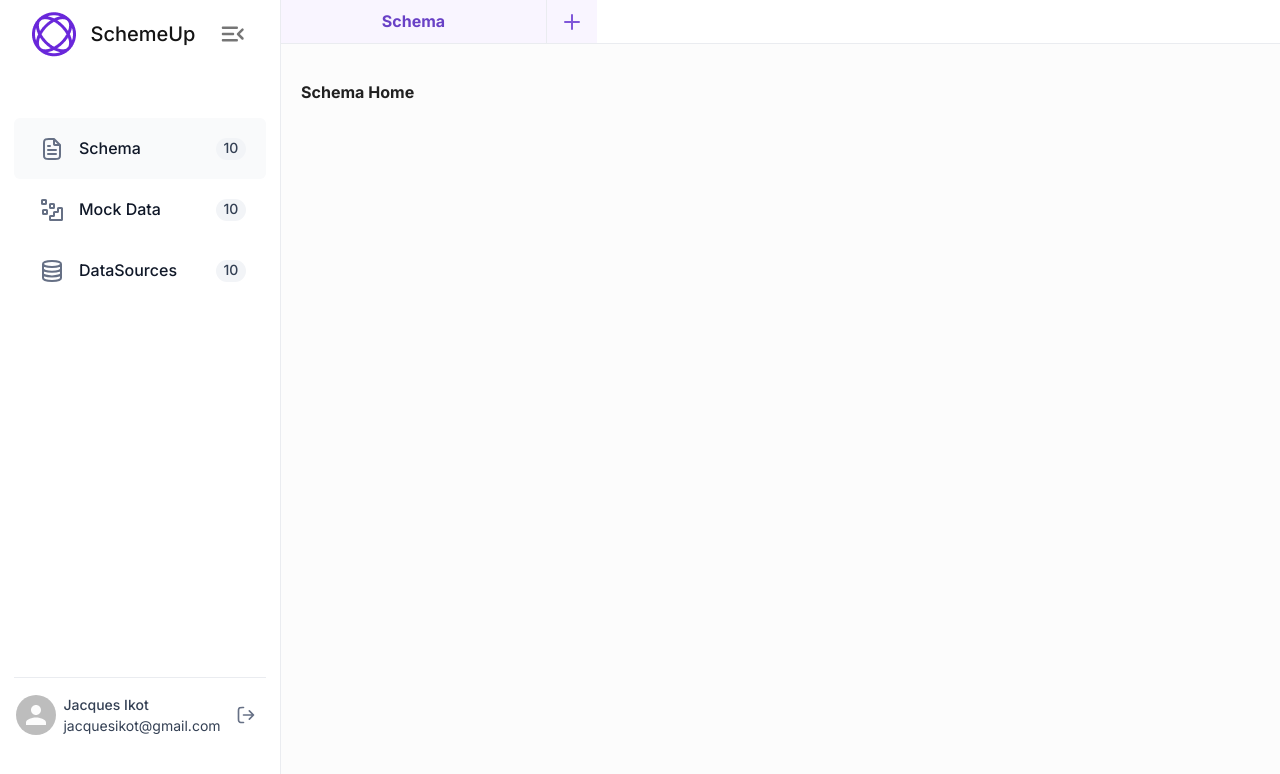
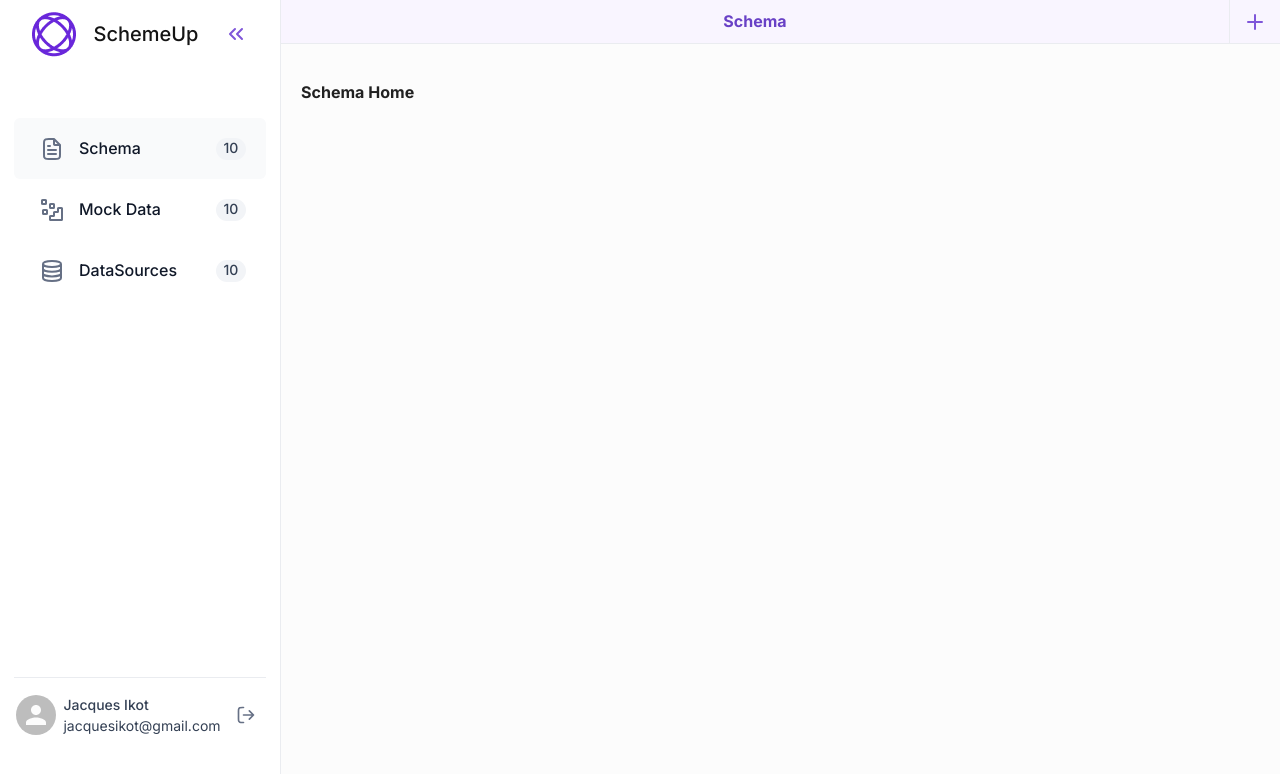
Before and after one commit to jacquesikot/schemeup, a React (Create React App) app: page / in a window 1280 px wide. Shown: the top 774 px of the page. Built offline with nearby package versions, Linux system fonts and the light colour scheme.

Commit message:
complete base for topbar

```diff
--- a/src/components/TopTabItem.tsx
+++ b/src/components/TopTabItem.tsx
@@ -1,55 +1,69 @@
-import { Box, IconButton, Typography } from '@mui/material';
+import { Box, IconButton, Tooltip, Typography } from '@mui/material';
+import { useNavigate } from 'react-router-dom';
+
 import { tokens } from '../theme';
 import TopBarX from '../images/icons/TopBarX';
-import { useAppDispatch, useAppSelector } from '../redux/hooks';
-import { removeTab } from '../redux/slice/apptabs';
-import { useLocation, useNavigate } from 'react-router-dom';
+import { useAppDispatch } from '../redux/hooks';
+import { Tab, removeTab } from '../redux/slice/apptabs';
 
 interface TopTabItemProps {
   active: boolean;
   title: string;
   index: number;
+  tabs: Tab[];
+  width: number;
 }
 
-export default function TopTabItem({ active, title, index }: TopTabItemProps) {
+export default function TopTabItem({ active, title, index, tabs, width }: TopTabItemProps) {
   const colors = tokens();
   const dispatch = useAppDispatch();
   const navigate = useNavigate();
-  const { pathname } = useLocation();
-  const tabs = useAppSelector((state) => state.appTabs.tabs);
 
-  const activeTab = tabs.filter((t) => t.title === title)[0].route === pathname;
   return (
     <Box
+      sx={{
+        cursor: 'pointer',
+      }}
       display={'flex'}
-      width={266}
+      flexGrow={1}
+      width={width}
       justifyContent={'space-between'}
       alignItems={'center'}
       pl={2}
       pr={2}
       bgcolor={active ? colors.primary[50] : '#FFF'}
-      height={'100%'}
+      height={44}
       borderRight={1}
       borderColor={colors.grey[900]}
     >
+      <Tooltip title={title}>
         <Typography
           variant="h5"
           fontWeight={600}
           color={active ? '#6941C6' : '#667085'}
           width={'100%'}
+          height={'100%'}
+          alignItems={'center'}
+          justifyContent={'center'}
+          display={'flex'}
+          noWrap
           textAlign={'center'}
+          onClick={() => {
+            navigate(tabs[index].route);
+          }}
         >
           {title}
         </Typography>
+      </Tooltip>
 
       {tabs.length > 1 && (
-        <Box justifyContent={'center'} alignItems={'center'} display={'flex'} color={colors.primary[900]}>
+        <Box justifyContent={'center'} alignItems={'center'} display={'flex'} color={colors.primary[900]} zIndex={1}>
           <IconButton
             onClick={() => {
-              const newIndex = index - 1 >= 0 ? index - 1 : 0;
-              if (activeTab) {
+              const indexValue = index - 1 < 0 ? 1 : index - 1;
+              if (active) {
                 dispatch(removeTab(title));
-                navigate(tabs[newIndex].route);
+                navigate(tabs[indexValue].route);
               } else {
                 dispatch(removeTab(title));
               }
--- a/src/components/global/Sidebar.tsx
+++ b/src/components/global/Sidebar.tsx
@@ -1,7 +1,7 @@
 import 'react-pro-sidebar/dist/css/styles.css';
 import { useState } from 'react';
 import { ProSidebar, Menu, MenuItem } from 'react-pro-sidebar';
-import { Avatar, Box, Button, IconButton, Typography } from '@mui/material';
+import { Avatar, Box, IconButton, Typography } from '@mui/material';
 import { Link, useLocation, useNavigate } from 'react-router-dom';
 import MenuOpenRoundedIcon from '@mui/icons-material/MenuOpenRounded';
 
@@ -13,7 +13,8 @@ import SideBarDatasources from '../../images/icons/SideBarDatasources';
 import SideBarLogout from '../../images/icons/SideBarLogout';
 import { useAppDispatch, useAppSelector } from '../../redux/hooks';
 import newAppTab from '../../utils/newAppTab';
-import { resetTabs } from '../../redux/slice/apptabs';
+import SideBarToggleClose from '../../images/icons/SideBarToggleClose';
+import SideBarToggleOpen from '../../images/icons/SideBarToggleOpen';
 
 const Item = ({ title, to, icon, selected, setSelected }: any) => {
   const dispatch = useAppDispatch();
@@ -64,10 +65,7 @@ const Sidebar = () => {
   const colors = tokens();
   const [isCollapsed, setIsCollapsed] = useState(false);
   const [_, setSelected] = useState('Schema');
-  const navigate = useNavigate();
   const { pathname } = useLocation();
-  const dispatch = useAppDispatch();
-  const tabs = useAppSelector((state) => state.appTabs.tabs);
 
   return (
     <Box
@@ -97,11 +95,7 @@ const Sidebar = () => {
           {/* LOGO AND MENU ICON */}
           <Box>
             {!isCollapsed && (
-              <Box
-                onClick={() => {
-                  newAppTab(dispatch, 'Schema', '/', tabs, navigate);
-                }}
-              >
+              <Box>
                 <Box display="flex" justifyContent="space-between" alignItems="center" pl={4} pr={3}>
                   <Box display={'flex'} alignItems={'center'}>
                     <img src={logo} alt="SchemupLogo" />
@@ -110,7 +104,7 @@ const Sidebar = () => {
                     SchemeUp
                   </Typography>
                   <IconButton onClick={() => setIsCollapsed(!isCollapsed)}>
-                    <MenuOpenRoundedIcon style={{ width: 30, height: 30 }} />
+                    <SideBarToggleClose />
                   </IconButton>
                 </Box>
               </Box>
@@ -118,7 +112,7 @@ const Sidebar = () => {
 
             <MenuItem
               onClick={() => setIsCollapsed(!isCollapsed)}
-              icon={isCollapsed ? <MenuOpenRoundedIcon style={{ width: 30, height: 30 }} /> : undefined}
+              icon={isCollapsed ? <SideBarToggleOpen /> : undefined}
               style={{
                 margin: '10px 0 20px 0',
                 color: colors.grey[100],
@@ -131,7 +125,7 @@ const Sidebar = () => {
               title="Schema"
               to="/"
               icon={<SideBarSchema />}
-              selected={pathname === '/' ? 'Schema' : undefined}
+              selected={pathname === '/' || pathname.includes('/schema') ? 'Schema' : undefined}
               setSelected={setSelected}
             />
 
--- a/src/components/global/Topbar.tsx
+++ b/src/components/global/Topbar.tsx
@@ -1,9 +1,13 @@
-import { Box } from '@mui/material';
+import { useEffect, useRef } from 'react';
+import { Box, ClickAwayListener, Grow, IconButton, MenuItem, MenuList, Paper, Popper, Typography } from '@mui/material';
 
 import TopTabItem from '../TopTabItem';
 import { tokens } from '../../theme';
 import TopBarPlus from '../../images/icons/TopBarPlus';
-import { useLocation } from 'react-router-dom';
+import { useLocation, useNavigate } from 'react-router-dom';
+import { useAppDispatch, useAppSelector } from '../../redux/hooks';
+import { useState } from 'react';
+import newAppTab from '../../utils/newAppTab';
 
 interface TopBarProps {
   items: any[];
@@ -12,17 +16,81 @@ interface TopBarProps {
 export default function Topbar({ items }: TopBarProps) {
   const colors = tokens();
   const { pathname } = useLocation();
+  const tabs = useAppSelector((state) => state.appTabs.tabs);
+  const dispatch = useAppDispatch();
+  const navigate = useNavigate();
+
+  const [open, setOpen] = useState(false);
+  const [boxSize, setBoxSize] = useState(70);
+
+  const anchorRef = useRef<HTMLButtonElement>(null);
+  const topBarRef = useRef<any>(null);
+
+  const handleToggle = () => {
+    setOpen((prevOpen) => !prevOpen);
+  };
+
+  const handleClose = (event: Event | React.SyntheticEvent) => {
+    if (anchorRef.current && anchorRef.current.contains(event.target as HTMLElement)) {
+      return;
+    }
+
+    setOpen(false);
+  };
+
+  function handleListKeyDown(event: React.KeyboardEvent) {
+    if (event.key === 'Tab') {
+      event.preventDefault();
+      setOpen(false);
+    } else if (event.key === 'Escape') {
+      setOpen(false);
+    }
+  }
+
+  useEffect(() => {
+    const resizeBoxes = () => {
+      if (!topBarRef.current) return;
+
+      const containerWidth = topBarRef.current.clientWidth;
+      const containerHeight = topBarRef.current.clientHeight;
+      const numBoxes = tabs.length;
+
+      if (numBoxes > 0) {
+        const boxSize = Math.min(containerWidth / numBoxes, containerHeight);
+        setBoxSize(boxSize);
+      }
+    };
+
+    resizeBoxes();
+
+    window.addEventListener('resize', resizeBoxes);
+    return () => {
+      window.removeEventListener('resize', resizeBoxes);
+    };
+  }, [tabs.length, topBarRef]);
+
   return (
     <Box
+      ref={topBarRef}
       display={'flex'}
       alignItems={'center'}
       height={44}
-      bgcolor={'white'}
+      maxWidth={'100%'}
+      bgcolor={'red'}
       borderBottom={1}
       borderColor={colors.grey[900]}
+      sx={{
+        overflow: 'hidden',
+      }}
     >
       {items.map((i, index) => (
-        <TopTabItem active={i.route === pathname ? true : false} title={i.title} index={index} />
+        <TopTabItem
+          active={i.route === pathname ? true : false}
+          title={i.title}
+          index={index}
+          tabs={tabs}
+          width={boxSize}
+        />
       ))}
 
       <Box
@@ -33,7 +101,66 @@ export default function Topbar({ items }: TopBarProps) {
         height={'100%'}
         bgcolor={colors.primary[50]}
       >
-        <TopBarPlus />
+        <IconButton
+          ref={anchorRef}
+          id="composition-button"
+          aria-controls={open ? 'composition-menu' : undefined}
+          aria-expanded={open ? 'true' : undefined}
+          aria-haspopup="true"
+          onClick={handleToggle}
+        >
+          <TopBarPlus />
+        </IconButton>
+        <Popper
+          open={open}
+          anchorEl={anchorRef.current}
+          role={undefined}
+          placement="bottom-start"
+          transition
+          disablePortal
+        >
+          {({ TransitionProps, placement }) => (
+            <Grow
+              {...TransitionProps}
+              style={{
+                transformOrigin: placement === 'bottom-start' ? 'left top' : 'left bottom',
+              }}
+            >
+              <Paper>
+                <ClickAwayListener onClickAway={handleClose}>
+                  <MenuList
+                    autoFocusItem={open}
+                    id="composition-menu"
+                    aria-labelledby="composition-button"
+                    onKeyDown={handleListKeyDown}
+                  >
+                    <MenuItem
+                      onClick={(e) => {
+                        const newSchemaId = Math.random().toFixed(5);
+                        newAppTab(dispatch, `Schema - ${newSchemaId}`, `/schema/${newSchemaId}`, tabs, navigate);
+                        handleClose(e);
+                      }}
+                    >
+                      <Typography color={'#101828'} fontSize={16} fontWeight={500}>
+                        Schema
+                      </Typography>
+                    </MenuItem>
+                    <MenuItem onClick={handleClose}>
+                      <Typography color={'#101828'} fontSize={16} fontWeight={500}>
+                        Mock Dataset
+                      </Typography>
+                    </MenuItem>
+                    <MenuItem onClick={handleClose}>
+                      <Typography color={'#101828'} fontSize={16} fontWeight={500}>
+                        Database
+                      </Typography>
+                    </MenuItem>
+                  </MenuList>
+                </ClickAwayListener>
+              </Paper>
+            </Grow>
+          )}
+        </Popper>
       </Box>
     </Box>
   );
--- /dev/null
+++ b/src/images/icons/SideBarToggleClose.tsx
@@ -0,0 +1,14 @@
+import * as React from 'react';
+import { SVGProps } from 'react';
+const SideBarToggleClose = (props: SVGProps<SVGSVGElement>) => (
+  <svg xmlns="http://www.w3.org/2000/svg" width={24} height={24} fill="none" {...props}>
+    <path
+      stroke="#7F56D9"
+      strokeLinecap="round"
+      strokeLinejoin="round"
+      strokeWidth={2}
+      d="m18 17-5-5 5-5m-7 10-5-5 5-5"
+    />
+  </svg>
+);
+export default SideBarToggleClose;
--- /dev/null
+++ b/src/images/icons/SideBarToggleOpen.tsx
@@ -0,0 +1,14 @@
+import * as React from 'react';
+import { SVGProps } from 'react';
+const SideBarToggleOpen = (props: SVGProps<SVGSVGElement>) => (
+  <svg xmlns="http://www.w3.org/2000/svg" width={24} height={24} fill="none" {...props}>
+    <path
+      stroke="#7F56D9"
+      strokeLinecap="round"
+      strokeLinejoin="round"
+      strokeWidth={2}
+      d="m6 17 5-5-5-5m7 10 5-5-5-5"
+    />
+  </svg>
+);
+export default SideBarToggleOpen;
--- a/src/utils/newAppTab.ts
+++ b/src/utils/newAppTab.ts
@@ -7,6 +7,7 @@ const newAppTab = (dispatch: any, title: string, route: string, tabs: Tab[], nav
     navigate(route);
   } else {
     dispatch(setNewTab({ title, route }));
+    navigate(route);
   }
 };
 
```
Lines whose indentation alone changed are shown as unchanged.
